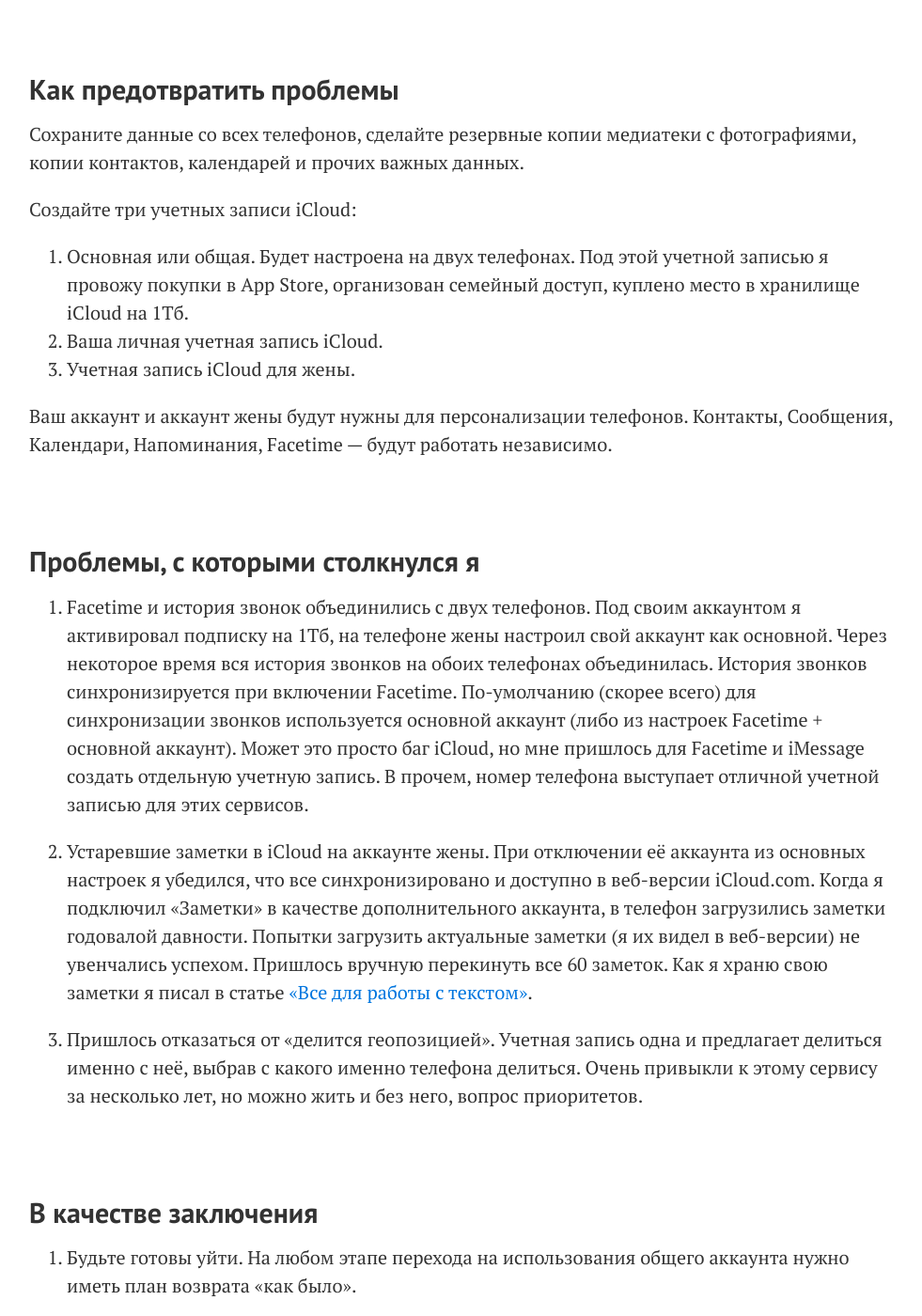
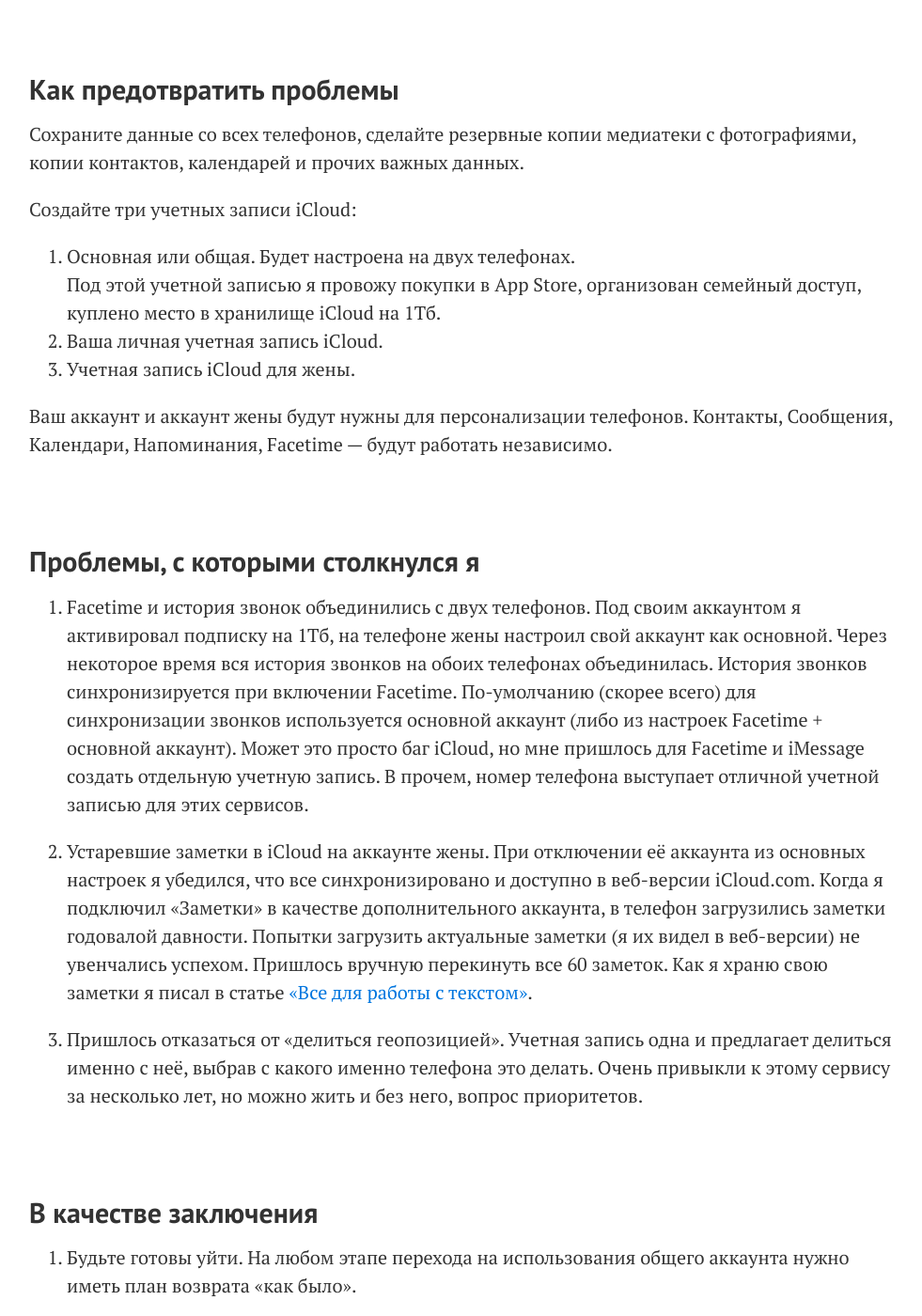
Before and after one commit to facetheheat/facetheheat.github.io, a Jekyll site: the page built from _posts/2016-06-21-icloud-on-two-iphones.markdown, in a window 1280 px wide and 1400 px high, scrolled down 2090 px. Shown: the whole window at 94% size, without its empty margins (149-1130 px from the left). Built offline with Jekyll 4.4.1, drawn with Linux system fonts in a browser that asks for light colours; comment, search, counter and statistics services are not loaded; some of the changed text lies outside the part shown.

```diff
--- a/_posts/2016-06-21-icloud-on-two-iphones.markdown
+++ b/_posts/2016-06-21-icloud-on-two-iphones.markdown
@@ -55,7 +55,7 @@
 2. Устаревшие заметки в iCloud на аккаунте жены.
 	При отключении её аккаунта из основных настроек я убедился, что все синхронизировано и доступно в веб-версии iCloud.com. Когда я подключил «Заметки» в качестве дополнительного аккаунта, в телефон загрузились заметки годовалой давности. Попытки загрузить актуальные заметки (я их видел в веб-версии) не увенчались успехом. Пришлось вручную перекинуть все 60 заметок. Как я храню свою заметки я писал в статье [«Все для работы с текстом»](http://pavel.miroshnichen.co/2015/09/09/text-editors/).
 
-3. Пришлось отказаться от «делится геопозицией». Учетная запись одна и предлагает делиться именно с неё, выбрав с какого именно телефона делиться. Очень привыкли к этому сервису за несколько лет, но можно жить и без него, вопрос приоритетов.
+3. Пришлось отказаться от «делиться геопозицией». Учетная запись одна и предлагает делиться именно с неё, выбрав с какого именно телефона это делать. Очень привыкли к этому сервису за несколько лет, но можно жить и без него, вопрос приоритетов.
 
 
 ## В качестве заключения
@@ -65,4 +65,4 @@
 
 3. Никто никому ничего не должен. Делиться фотографиями следует по обоюдному согласию и с особенной осторожностью.
 
-4.  Делайте бэкап медиатеки Photos.app на Mac. [Я использую Mac Mini](http://pavel.miroshnichen.co/2016/06/17/desktop-first/), на внешнем диске хранится библиотека, которая бэкапится Arq'ом на Google Drive.
+4.  Делайте бэкап медиатеки Photos.app на Mac. [Я использую Mac Mini](http://pavel.miroshnichen.co/2016/06/17/desktop-first/), на внешнем диске хранится библиотека, которая бэкапится [Arq'ом](http://pavel.miroshnichen.co/2016/11/24/macsetup-2016/) на Google Drive.
```
